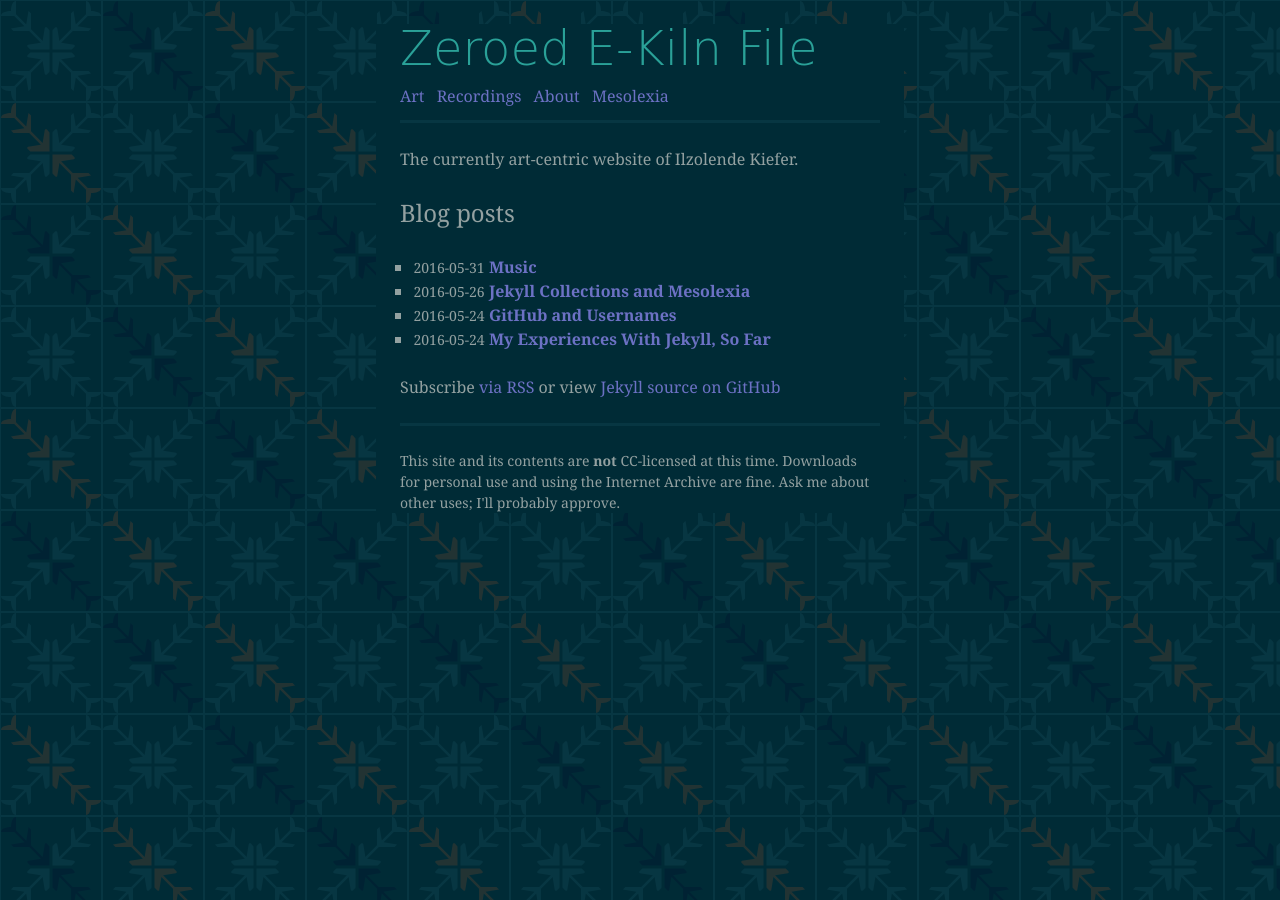
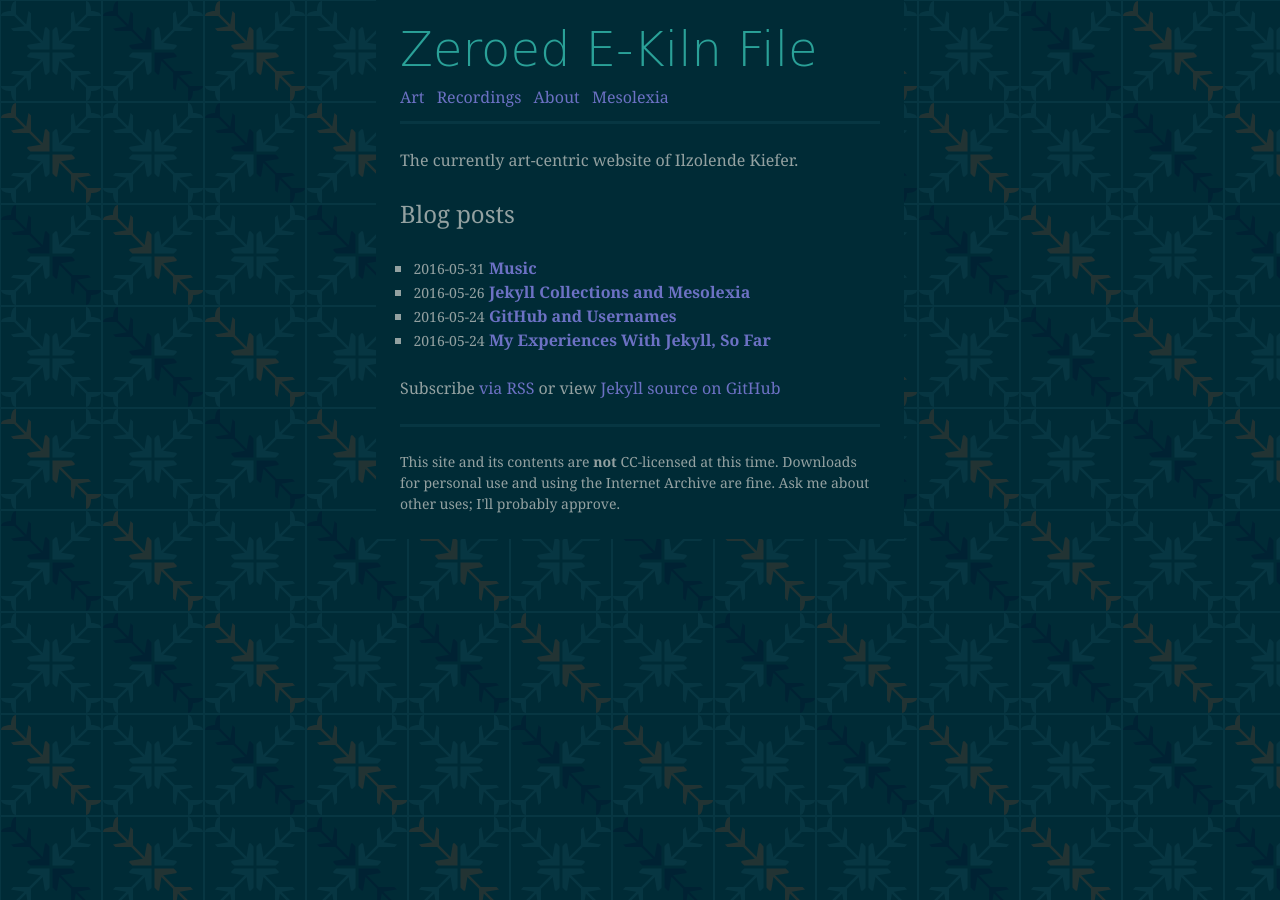
Before and after one commit to ilzolende/ilzolende.github.io, a Jekyll site: the page built from index.html, in a window 1280 px wide. Built offline with Jekyll 4.4.1, drawn with Linux system fonts in a browser that asks for light colours; some web fonts are replaced.

Commit message:
adjusting <body> padding more

```diff
--- a/_sass/_layout.scss
+++ b/_sass/_layout.scss
@@ -6,7 +6,7 @@
   max-width: $body-width;
   margin-left:auto;
   margin-right:auto;
-  padding: 0.01px $spacing-unit;
+  padding: 1px $spacing-unit;
 }
 
 /**
```
